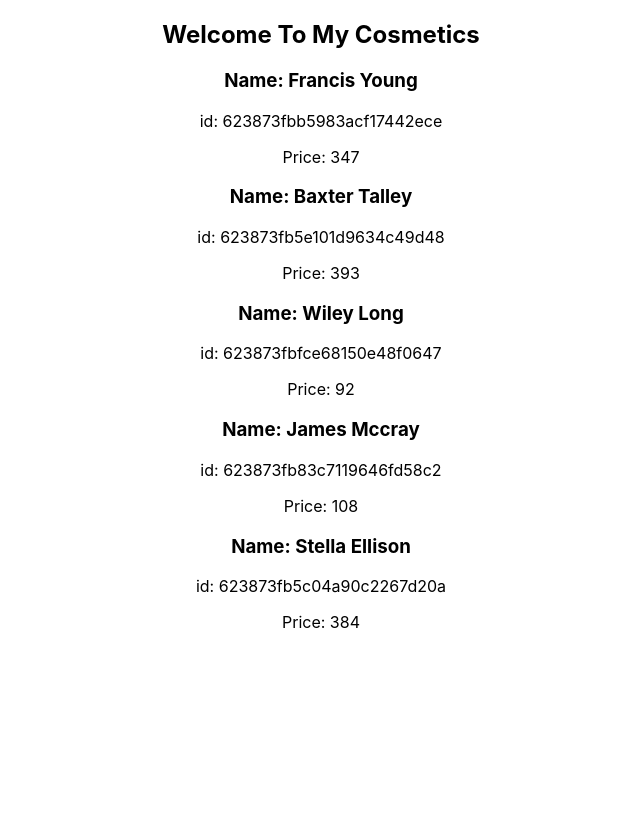
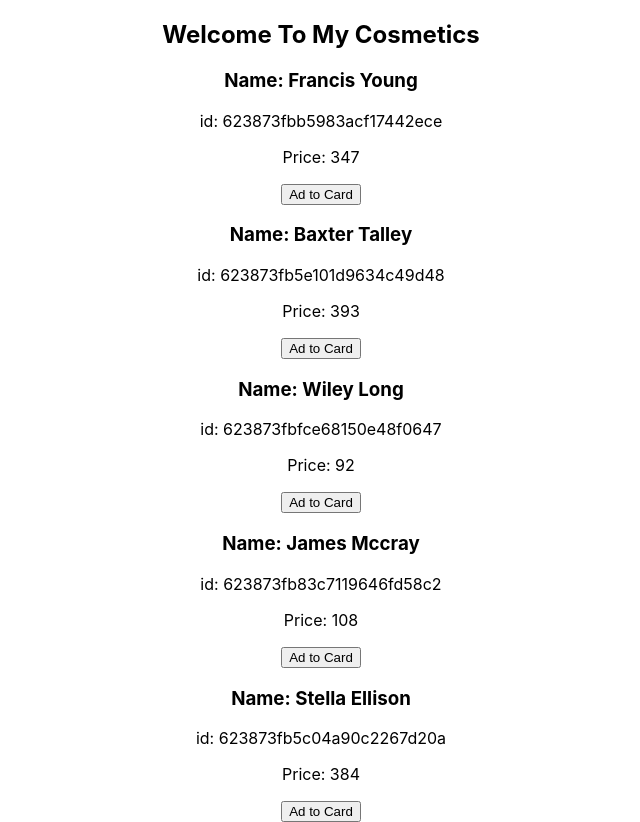
Before and after one commit to masuddrak/react-storage-and-handler, a React (Create React App) app: page / in a window 1280 px wide. Shown: the whole page, without its empty margins (319-959 px from the left). Before the commit the page ends 800 px from the top, so only its background shows below. Built offline with nearby package versions, Linux system fonts and the light colour scheme.

Commit message:
using function parametar even heandalar

```diff
--- a/src/components/Display/Display.js
+++ b/src/components/Display/Display.js
@@ -2,11 +2,15 @@ import React from 'react';
 
 const Display = (props) => {
     const {name,id,price}=props.cosmatic;
+    const addToCard=(id)=>{
+        console.log(id)
+    }
     return (
         <div>
             <h3>Name: {name}</h3>
             <p>id: {id}</p>
             <p>Price: {price}</p>
+            <button onClick={()=>addToCard(id)}>Ad to Card</button>
         </div>
     );
 };
```
